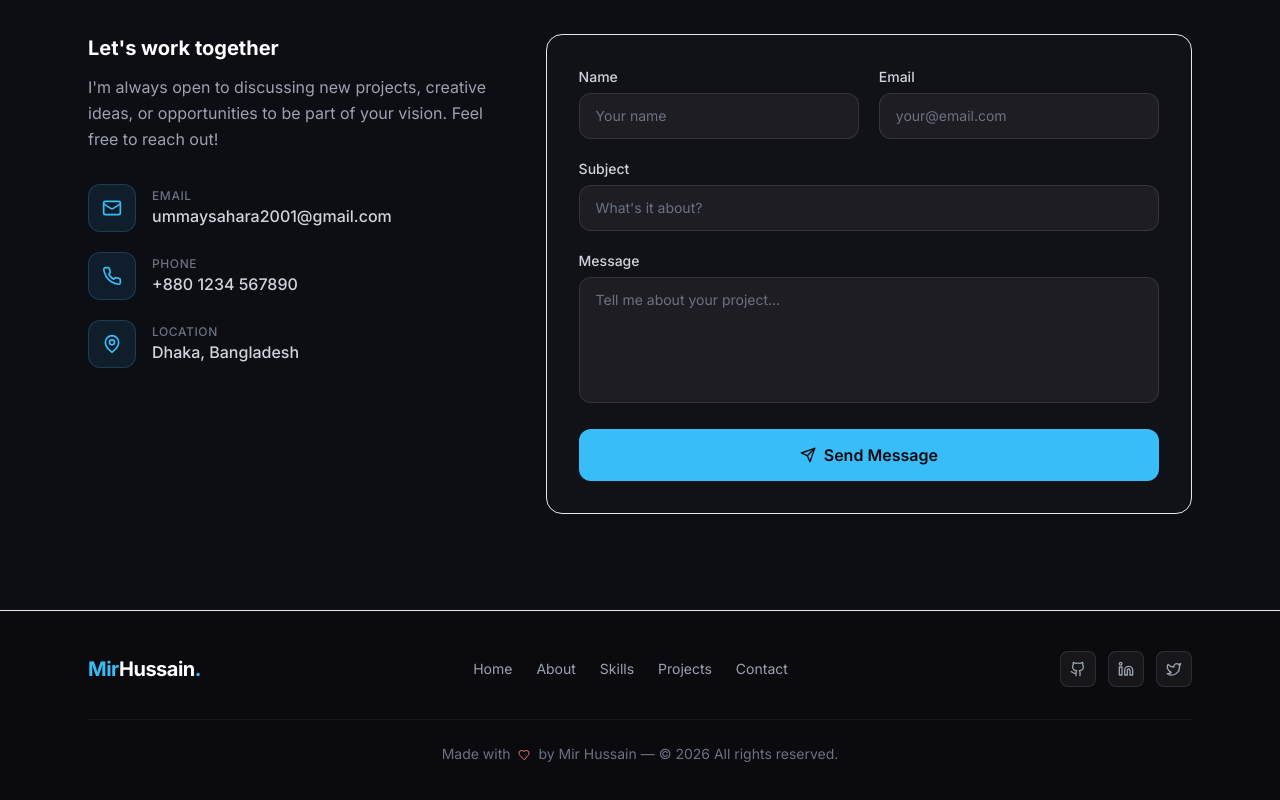
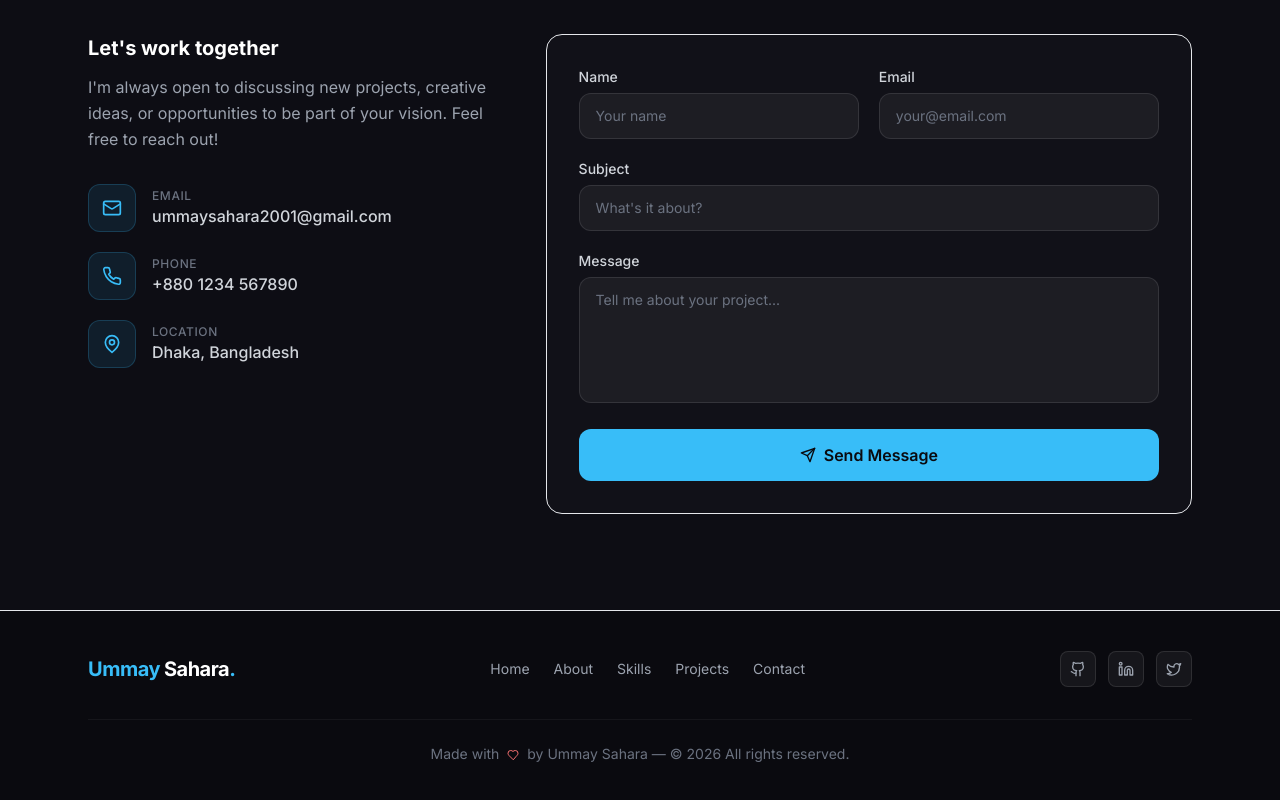
Before and after one commit to ummeshahara1245/portfolio-mima, a React (Vite) app: page / in a window 1280 px wide. Shown: the part 4409-5209 px from the top of the page. Built offline with nearby package versions, Linux system fonts and the light colour scheme.

Commit message:
Update Footer.tsx

```diff
--- a/src/components/Footer.tsx
+++ b/src/components/Footer.tsx
@@ -9,9 +9,10 @@ export default function Footer() {
     <footer className="border-t border-white/8 py-10 bg-[#0a0a0f]">
       <div className="max-w-6xl mx-auto px-6">
         <div className="flex flex-col md:flex-row items-center justify-between gap-6">
+          {/* 🎯 লোগো সেকশনে তোমার নাম বসানো হয়েছে */}
           <button onClick={() => scrollTo('home')} className="text-xl font-bold tracking-tight">
-            <span className="text-[#38bdf8]">Mir</span>
-            <span className="text-white">Hussain</span>
+            <span className="text-[#38bdf8]">Ummay</span>
+            <span className="text-white ml-1">Sahara</span>
             <span className="text-[#38bdf8]">.</span>
           </button>
 
@@ -46,8 +47,9 @@ export default function Footer() {
           </div>
         </div>
 
+        {/* 📝 নিচের কপিরাইট টেক্সটেও নাম আপডেট করা হয়েছে */}
         <div className="mt-8 pt-6 border-t border-white/5 text-center text-sm text-gray-500">
-          Made with <Heart size={12} className="inline text-red-400 mx-1" /> by Mir Hussain &mdash; &copy; {new Date().getFullYear()} All rights reserved.
+          Made with <Heart size={12} className="inline text-red-400 mx-1" /> by Ummay Sahara &mdash; &copy; {new Date().getFullYear()} All rights reserved.
         </div>
       </div>
     </footer>
```
